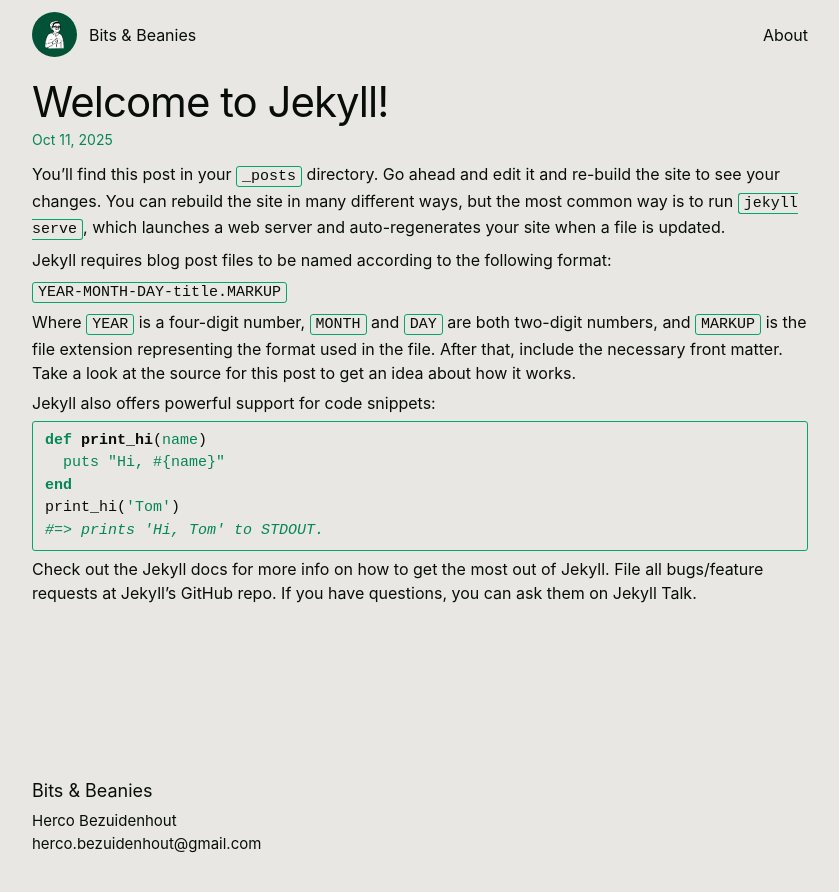
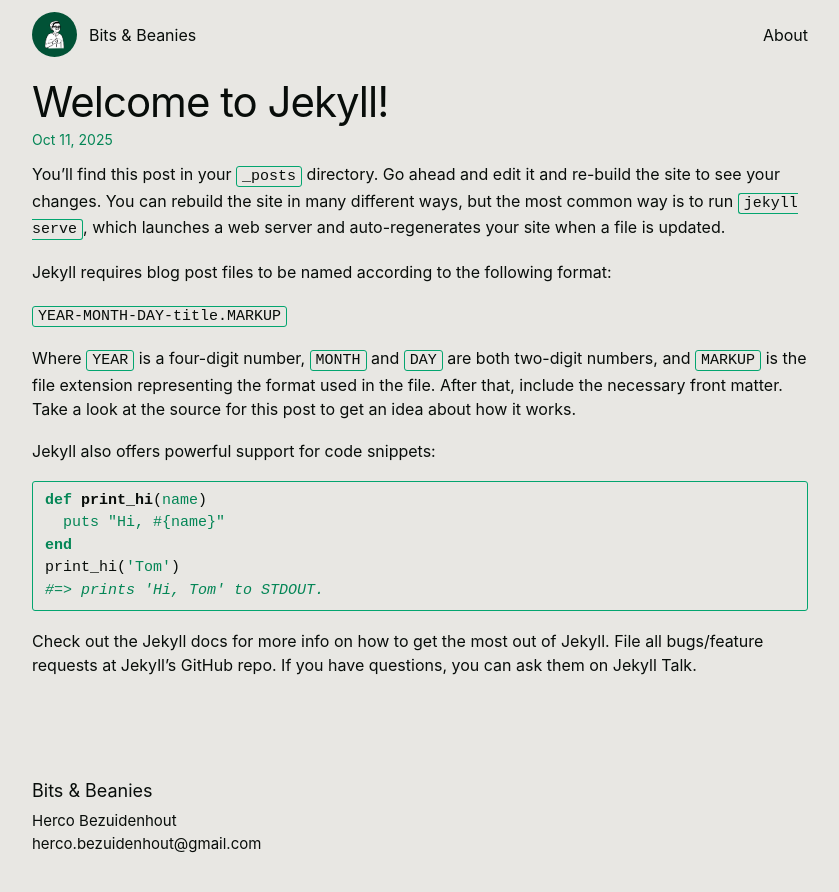
Before and after one commit to hercobezuidenhout/hercobezuidenhout.github.io, a Jekyll site: the page built from _posts/2025-10-11-welcome-to-jekyll.md, in a window 1280 px wide. Shown: the top 892 px of the page, without its empty margins (220-1059 px from the left). Built offline with Jekyll 4.4.1, drawn with Linux system fonts in a browser that asks for light colours.

Commit message:
Update post layout styling

```diff
--- a/_sass/layout/posts.scss
+++ b/_sass/layout/posts.scss
@@ -21,6 +21,14 @@
 
 .post-content {
   margin-bottom: $spacing-sm;
+
+  h1, h2, h3, h4, h5, h6 {
+    font-weight: 700;
+  }
+
+  p, ul, ol, dl, blockquote, pre, figure {
+    margin-bottom: $spacing-md;
+  }
 
   h2 {
     @include relative-font-size(2);
```
